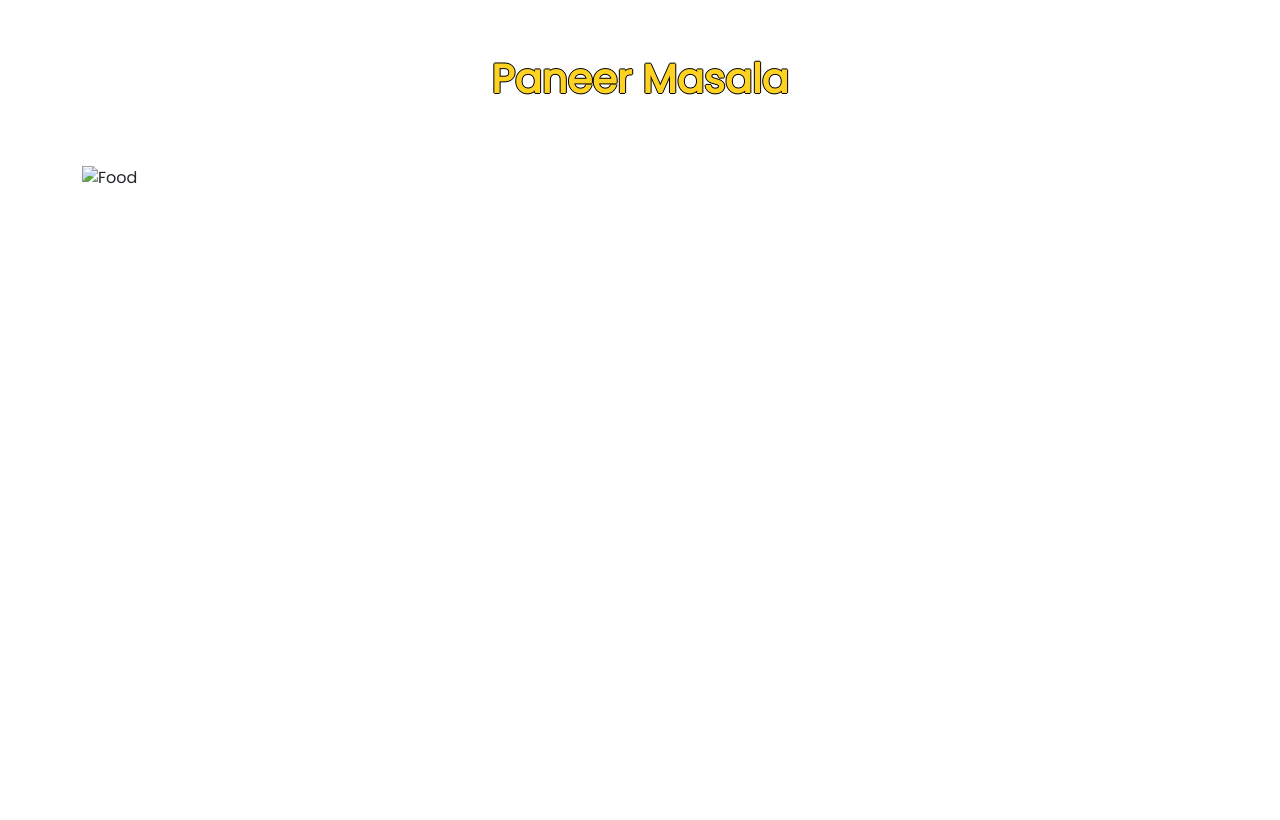
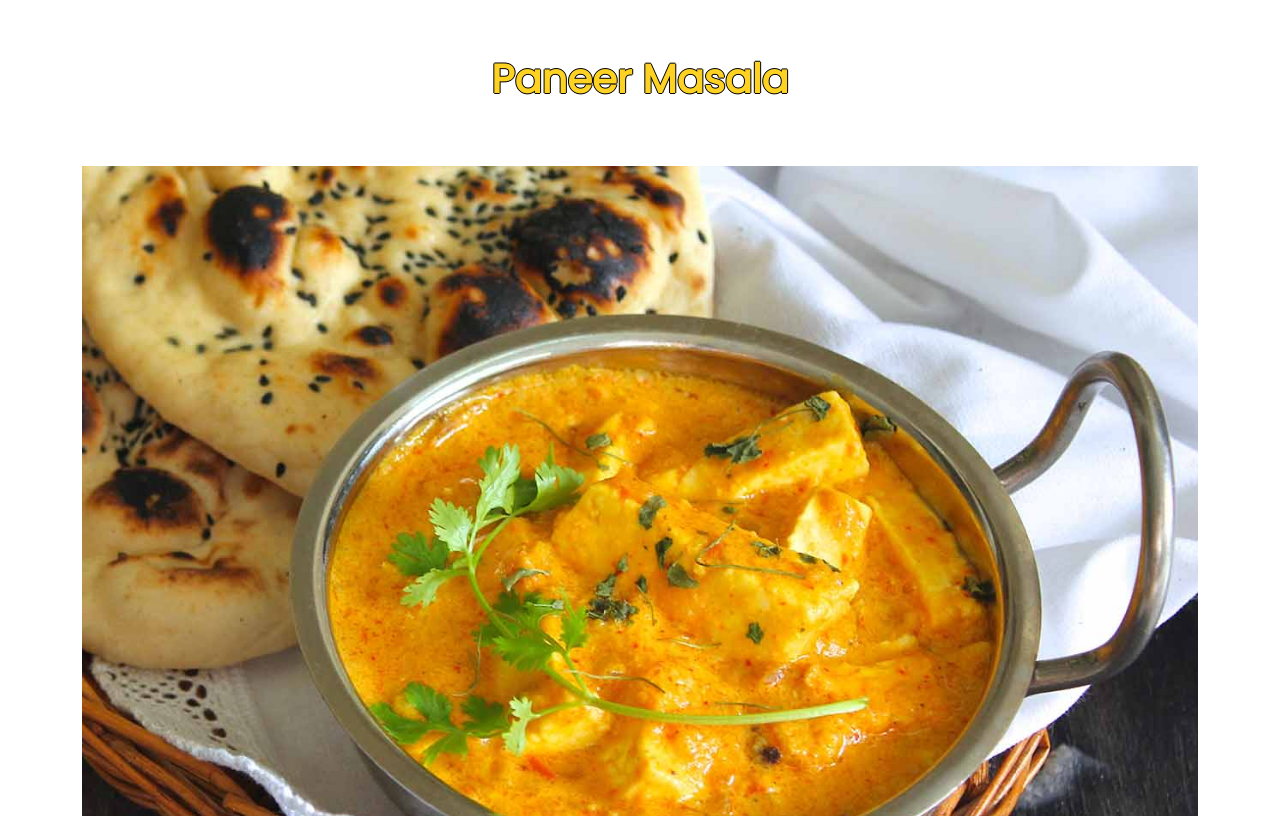
Before and after one commit to UIJourneyTrainee/flavor-fusion, a plain HTML site: page paneer_masala.html in a window 1280 px wide. Shown: the top 820 px of the page. Drawn offline with nearby package versions, Linux system fonts and the light colour scheme; the site is published under a folder, as on GitHub Pages, so addresses that start at the root find nothing.

Commit message:
Update paneer_masala.html

```diff
--- a/paneer_masala.html
+++ b/paneer_masala.html
@@ -8,7 +8,7 @@
     <link href="https://cdn.jsdelivr.net/npm/bootstrap@5.3.2/dist/css/bootstrap.min.css" rel="stylesheet">
     <script src="https://cdn.jsdelivr.net/npm/bootstrap@5.3.2/dist/js/bootstrap.bundle.min.js"></script>
     <link href="https://fonts.googleapis.com/css2?family=Open+Sans&family=Poppins&display=swap" rel="stylesheet">
-    <link rel="icon" type="image/x-icon" href="/food_image/food_logo.jpg">
+    <link rel="icon" type="image/x-icon" href="food_image/food_logo.jpg">
     <style>
         html {
             margin: 0;
@@ -92,7 +92,7 @@
         <h1>Paneer Masala</h1>
     </div>
 
-    <div class="container d-flex foodImg mt-2"><img src="/food_image/paneer_masala.jpg" alt="Food"></div>
+    <div class="container d-flex foodImg mt-2"><img src="food_image/paneer_masala.jpg" alt="Food"></div>
 
 
     <div class="container recipe_time" style="border: 1px solid orange;">
```
